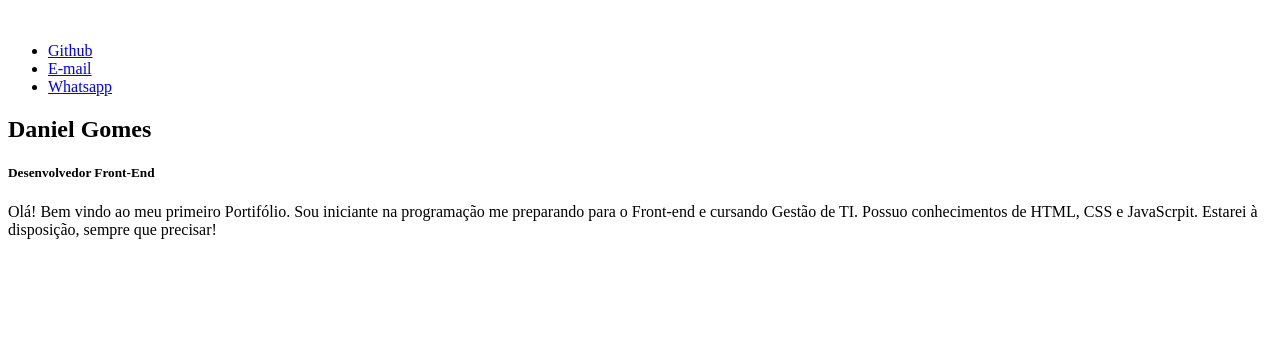
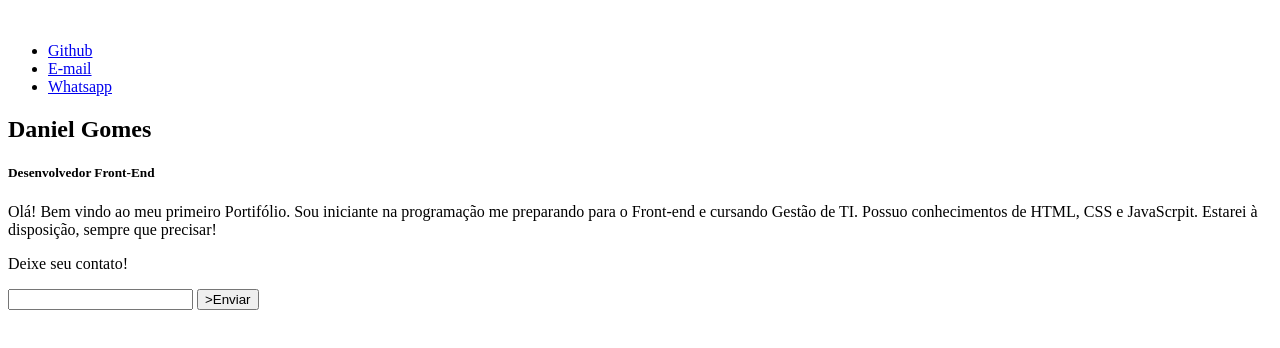
Before and after one commit to danielgomes92/Daniel-Portifolio, a plain HTML site: page index.html in a window 1280 px wide. Drawn offline with Linux system fonts and the light colour scheme.

Commit message:
div contato
Div com input e button

```diff
--- a/index.html
+++ b/index.html
@@ -47,6 +47,17 @@
                     Estarei à disposição, sempre que precisar!
                 </p>
             </div>
+
+            <div>
+                <p>Deixe seu contato!</p>
+            </div>
+            <form action="">
+                <input type="text">
+                <button>
+                    >Enviar
+                </button>
+            </form>
+
         </section>
 
     </main>
```
